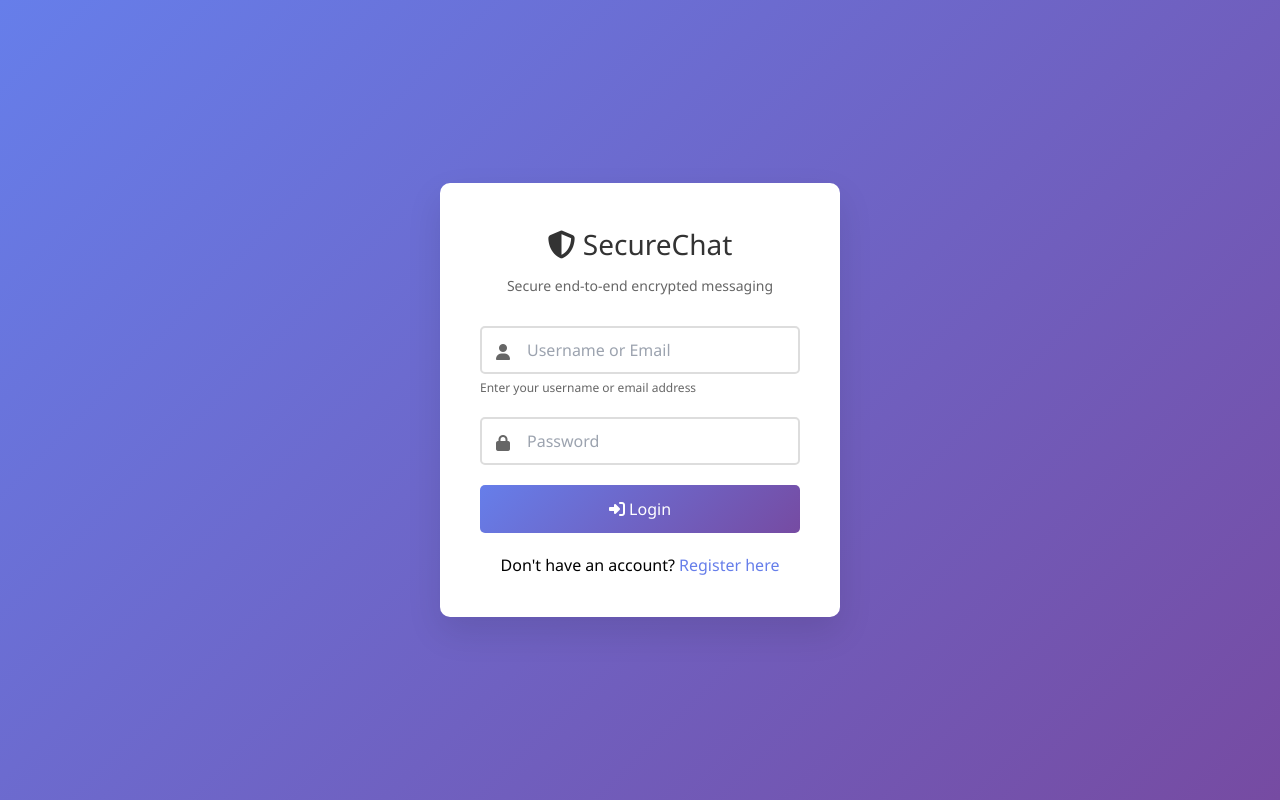
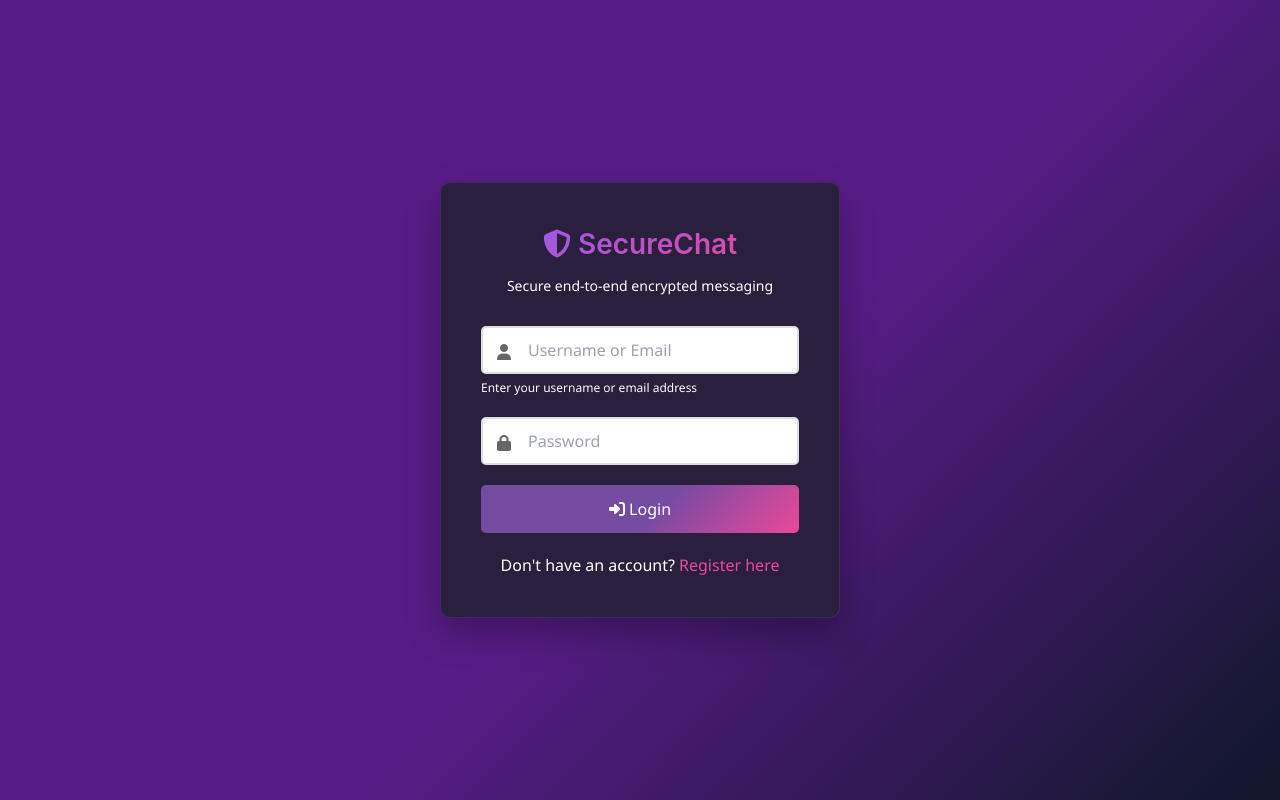
Before and after one commit to HashiniPrabuddhika/SecureChatApp2, a React (Create React App) app in the folder securechat-frontend/: page / in a window 1280 px wide. Built offline with nearby package versions, Linux system fonts and the light colour scheme.

Commit message:
update UI colours

```diff
--- a/securechat-frontend/src/components/css/Login.css
+++ b/securechat-frontend/src/components/css/Login.css
@@ -1,8 +1,25 @@
  * { margin: 0; padding: 0; box-sizing: border-box; }
-         .login-container { background: white; padding: 40px; border-radius: 10px; box-shadow: 0 15px 35px rgba(0,0,0,0.1); width: 100%; max-width: 400px; }
+        .login-container {
+            background: #2a1f3d;
+            padding: 40px;
+            border-radius: 10px;
+            box-shadow: 0 15px 35px rgba(0,0,0,0.3);
+            width: 100%;
+            max-width: 400px;
+            border: 1px solid rgba(139, 92, 246, 0.2);
+        }
         .login-header { text-align: center; margin-bottom: 30px; }
-        .login-header h1 { color: #333; font-size: 28px; margin-bottom: 10px; }
-        .login-header p { color: #666; font-size: 14px; }
+        .login-header h1 {
+            background: linear-gradient(135deg, #8b5cf6 0%, #ec4899 100%);
+            -webkit-background-clip: text;
+            -webkit-text-fill-color: transparent;
+            background-clip: text;
+            font-size: 28px;
+            margin-bottom: 10px;
+            font-weight: 600;
+            font-family: -apple-system, BlinkMacSystemFont, 'Segoe UI', Roboto, sans-serif;
+        }
+        .login-header p { color: #ffffff; font-size: 14px; }
         .form-group { margin-bottom: 20px; position: relative; }
         .form-group i {
             position: absolute;
@@ -27,12 +44,12 @@
             height: 48px; /* Fixed height */
             box-sizing: border-box;
         }
-        .form-control:focus { outline: none; border-color: #667eea; }
-        .btn-login { width: 100%; padding: 12px; background: linear-gradient(135deg, #667eea 0%, #764ba2 100%); color: white; border: none; border-radius: 5px; font-size: 16px; cursor: pointer; transition: transform 0.2s; }
+        .form-control:focus { outline: none; border-color: #764ba2; }
+        .btn-login { width: 100%; padding: 12px; background: linear-gradient(135deg, #764ba2 0%, #764ba2 55%, #ec4899 100%); color: white; border: none; border-radius: 5px; font-size: 16px; cursor: pointer; transition: transform 0.2s; }
         .btn-login:hover { transform: translateY(-2px); }
         .btn-login:disabled { opacity: 0.6; cursor: not-allowed; }
-        .register-link { text-align: center; margin-top: 20px; }
-        .register-link a { color: #667eea; text-decoration: none; }
+        .register-link { text-align: center; margin-top: 20px; color: #ffffff;}
+        .register-link a { color: #ec4899; text-decoration: none; }
         .alert { padding: 10px; margin-bottom: 20px; border-radius: 5px; text-align: center; }
         .alert-danger { background: #f8d7da; color: #721c24; border: 1px solid #f5c6cb; }
-        .login-hint { font-size: 12px; color: #666; margin-top: 5px; }
+        .login-hint { font-size: 12px; color: #ffffff; margin-top: 5px; }
--- a/securechat-frontend/src/components/css/Signup.css
+++ b/securechat-frontend/src/components/css/Signup.css
@@ -1,9 +1,26 @@
  * { margin: 0; padding: 0; box-sizing: border-box; }
-        .page-wrapper { font-family: 'Segoe UI', Tahoma, Geneva, Verdana, sans-serif; background: linear-gradient(135deg, #667eea 0%, #764ba2 100%); height: 100vh; display: flex; align-items: center; justify-content: center; }
-        .register-container { background: white; padding: 40px; border-radius: 10px; box-shadow: 0 15px 35px rgba(0,0,0,0.1); width: 100%; max-width: 400px; justify-content: center;}
+        .page-wrapper { font-family: 'Segoe UI', Tahoma, Geneva, Verdana, sans-serif; background: linear-gradient(135deg, #581c87 0%, #581c87 55%, #0f172a 100%); height: 100vh; display: flex; align-items: center; justify-content: center; }
+        .register-container {
+            background: #2a1f3d;
+            padding: 40px;
+            border-radius: 10px;
+            box-shadow: 0 15px 35px rgba(0,0,0,0.3);
+            width: 100%;
+            max-width: 400px;
+            border: 1px solid rgba(139, 92, 246, 0.2);
+            justify-content: center;}
         .register-header { text-align: center; margin-bottom: 30px; }
-        .register-header h1 { color: #333; font-size: 28px; margin-bottom: 10px; }
-        .register-header p { color: #666; font-size: 14px; }
+        .register-header h1 {
+            background: linear-gradient(135deg, #8b5cf6 0%, #ec4899 100%);
+            -webkit-background-clip: text;
+            -webkit-text-fill-color: transparent;
+            background-clip: text;
+            font-size: 28px;
+            margin-bottom: 10px;
+            font-weight: 600;
+            font-family: -apple-system, BlinkMacSystemFont, 'Segoe UI', Roboto, sans-serif;
+        }
+        .register-header p { color: #ffffff; font-size: 14px; }
         .form-group { margin-bottom: 20px; position: relative; }
         .form-group i {
             position: absolute;
@@ -28,15 +45,15 @@
             height: 48px; /* Fixed height */
             box-sizing: border-box;
         }
-        .form-control:focus { outline: none; border-color: #667eea; }
-        .btn-register { width: 100%; padding: 12px; background: linear-gradient(135deg, #667eea 0%, #764ba2 100%); color: white; border: none; border-radius: 5px; font-size: 16px; cursor: pointer; transition: transform 0.2s; }
+        .form-control:focus { outline: none; border-color: #764ba2; }
+        .btn-register { width: 100%; padding: 12px; background: linear-gradient(135deg, #764ba2 0%, #764ba2 55%, #ec4899 100%); color: white; border: none; border-radius: 5px; font-size: 16px; cursor: pointer; transition: transform 0.2s; }
         .btn-register:hover { transform: translateY(-2px); }
         .btn-register:disabled { opacity: 0.6; cursor: not-allowed; }
-        .login-link { text-align: center; margin-top: 20px; }
-        .login-link a { color: #667eea; text-decoration: none; }
+        .login-link { text-align: center; margin-top: 20px; color: #ffffff;}
+        .login-link a { color: #ec4899; text-decoration: none; }
         .alert { padding: 10px; margin-bottom: 20px; border-radius: 5px; text-align: center; }
         .alert-danger { background: #f8d7da; color: #721c24; border: 1px solid #f5c6cb; }
         .alert-success { background: #d4edda; color: #155724; border: 1px solid #c3e6cb; }
-        .field-hint { font-size: 12px; color: #666; margin-top: 5px; }
+        .field-hint { font-size: 12px; color: #ffffff; margin-top: 5px; }
         .username-valid { color: #28a745; }
         .username-invalid { color: #dc3545; }
```
